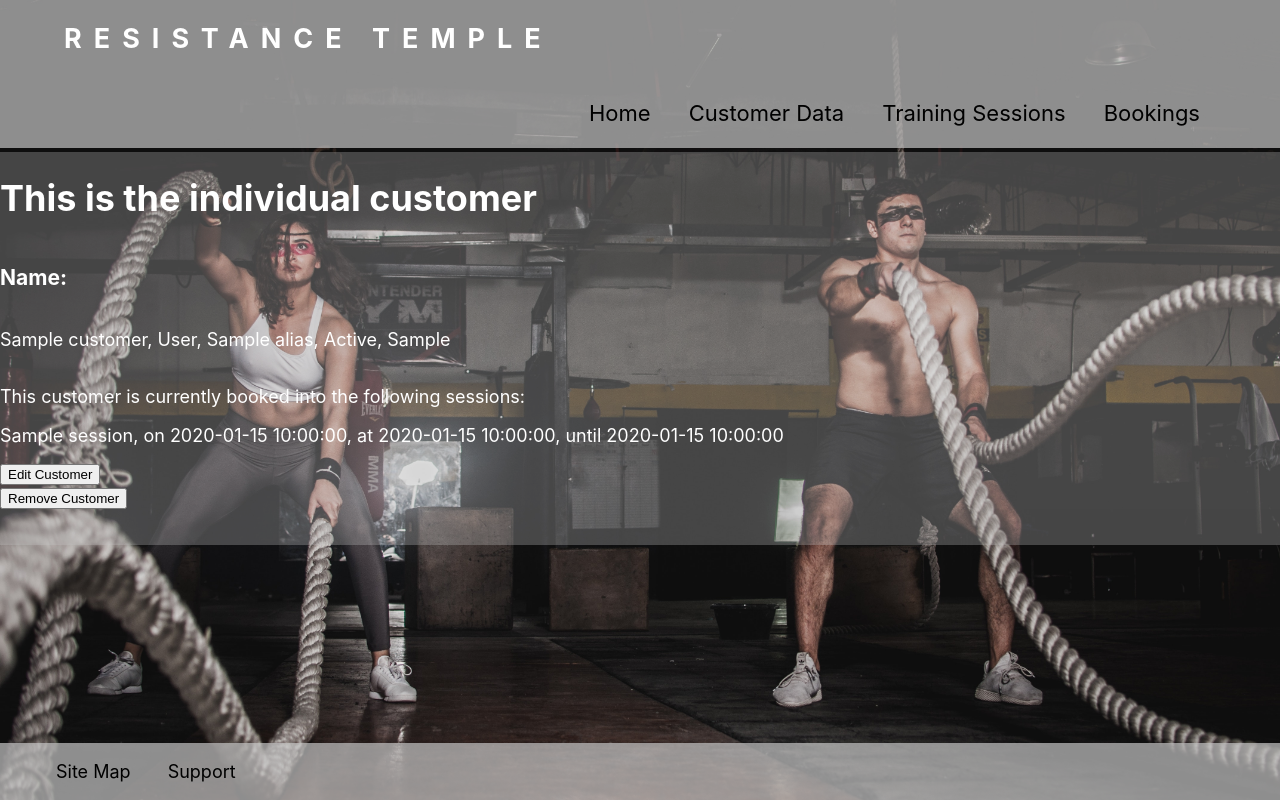
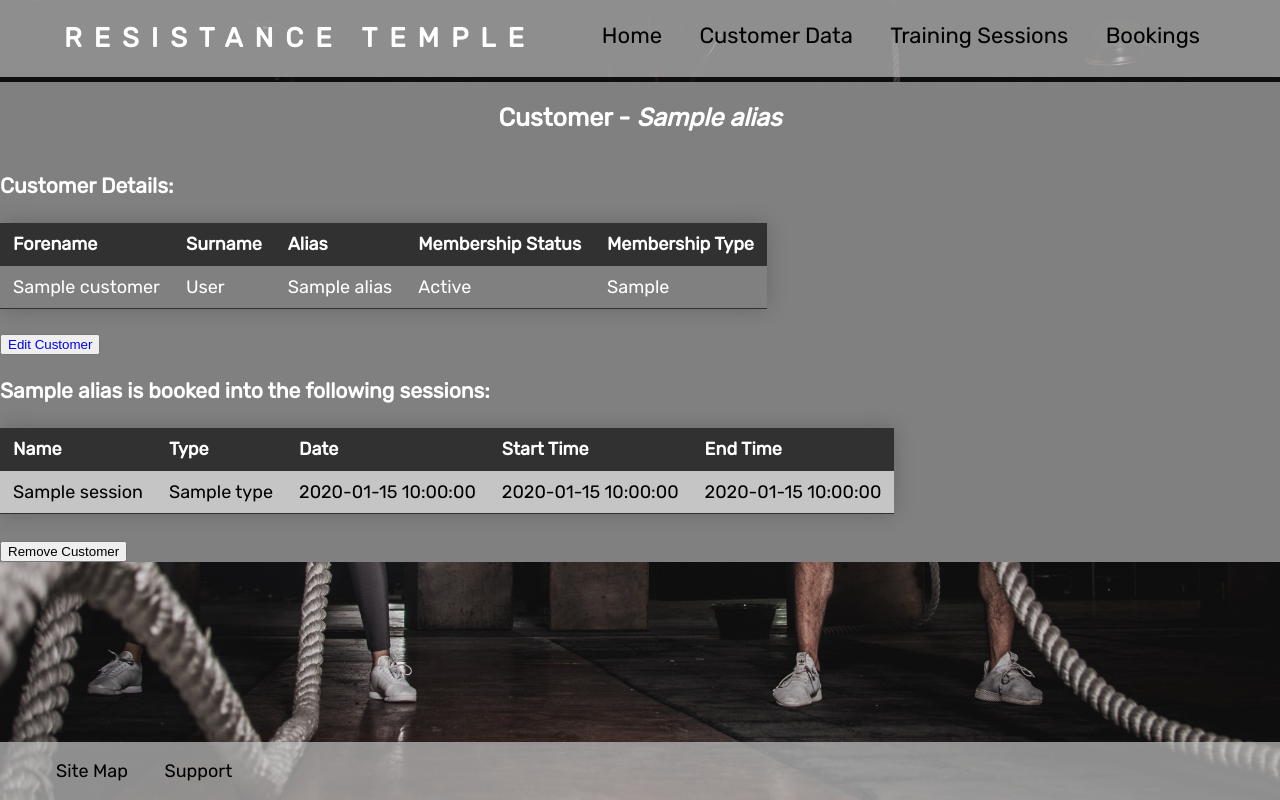
Before and after one commit to MozzBuilds/Resistance-Temple, a Flask app: page /customers/1 in a window 1280 px wide. Run offline with Flask 2, Linux system fonts and the light colour scheme; a database or web service that is not in the repository returns one stand-in record (values such as "Sample title"); some libraries are stand-ins or nearby versions.

Commit message:
Table CSS started, incomplete

```diff
--- a/static/css/style.css
+++ b/static/css/style.css
@@ -1,5 +1,5 @@
 body {
-    font-family: -apple-system, BlinkMacSystemFont, 'Segoe UI', Roboto, Oxygen, Ubuntu, Cantarell, 'Open Sans', 'Helvetica Neue', sans-serif;
+    font-family: 'Rubik', sans-serif;
     font-size: 18px;
     background: url(../images/Background\ -\ Home.jpg) no-repeat center center fixed;
     background-size: cover;
@@ -19,10 +19,49 @@ header, footer{
 
 
 .flex-container {
-    background-color:rgba(197, 197, 197, 0.3);
+    /* background-color:rgba(197, 197, 197, 0.3); */
+    background-color: grey;
     display:flex;
     flex-flow: column wrap;
 }
+
+table {
+    /* border: 1px solid black;
+    border-collapse: collapse;
+    padding: 5px;
+    text-align: left;
+    border-spacing: 5px; */
+    border-collapse: collapse;
+    margin: 25px 0;
+    min-width: 400px;
+    box-shadow: 0 0 20px rgba(0,0,0,0.2)
+
+}
+
+th {
+    background-color: rgb(49, 49, 49);
+    color: #ffffff;
+    text-align: left;
+}
+
+th, td {
+    padding: 10px 13px;
+}
+
+tr {
+    border-bottom: 1px solid rgb(49, 49, 49);
+}
+
+tr:nth-of-type(even) {
+    background-color:rgba(197, 197, 197);
+    color: black;
+}
+
+tr:hover{
+    background-color: white;
+    color: blue;
+}
+/* Just need to fix the anchor tags, which are black and turn white */
 
 h2{
     font-size: 25px;
@@ -34,6 +73,7 @@ nav {
     font-size: 22px;
     float:right;
     margin-right: 5%;
+    color: black;
 }
 
 ul {
@@ -46,9 +86,13 @@ li {
     padding: 1pc;
 }
 
+li > a {
+    color: black;
+}
+
 a {
     text-decoration: none;
-    color: black;
+    /* color: black; */
     display: table-cell;
         /* Prevents links separating onto two lines with smaller screen */
 }
--- a/templates/base.html
+++ b/templates/base.html
@@ -5,7 +5,8 @@
     <meta http-equiv="X-UA-Compatible" content="IE=edge">
     <meta name="viewport" content="width=device-width, initial-scale=1.0">
     <link rel="stylesheet" href="{{ url_for('static', filename='css/style.css') }}">
-    <title>Home</title>
+    <link href="https://fonts.googleapis.com/css2?family=Rubik&display=swap" rel="stylesheet">
+    <title>Resistance Portal </title>
 </head>
 <body>
     <header>
--- a/templates/customers/show.html
+++ b/templates/customers/show.html
@@ -1,35 +1,56 @@
 {% extends 'base.html' %}
 {% block content %}
-    <h1>This is the individual customer</h1>
+    <h2>Customer - <i>{{customer.alias}}</i></h2>
 
-    <h3>Name:</h3>
-    <p>
-        {{customer.forename}}, {{customer.surname}}, {{customer.alias}}, {{customer.membership_status}}, {{customer.membership_type}}
-        <div>
-            <p>This customer is currently booked into the following sessions:</p>
+<article>
+    <h3>Customer Details:</h3>
+    <table>
+        <thead>
+            <tr>
+                <th>Forename</th>
+                <th>Surname</th>
+                <th>Alias</th>
+                <th>Membership Status</th>
+                <th>Membership Type</th>
+            </tr>
+        </thead>
+        <tbody>
+            <tr>
+                <td>{{customer.forename}}</td>
+                <td>{{customer.surname}}</td>
+                <td>{{customer.alias}}</td>
+                <td>{{customer.membership_status}}</td>
+                <td>{{customer.membership_type}}</td>
+            </tr>
+        </tbody>
+    </table>
+    <button type="button"><a href="/customers/{{customer.id}}/edit">Edit Customer</a></button>
+</article>
 
-                {% for session in sessions_booked %}
-                    <p>
-                        {{session.name}}, on {{session.date}}, at {{session.start_time}}, until {{session.end_time}}
-                    </p>
-                {% endfor %}
-        </div>
+<aside>
+    <h3>{{customer.alias}} is booked into the following sessions:</h3>
+    <table>
+        <tr>
+            <th>Name</th>
+            <th>Type</th>
+            <th>Date</th>
+            <th>Start Time</th>
+            <th>End Time</th>
+        </tr>
+        {% for session in sessions_booked %}
+        <tr>
+            <td>{{session.name}}</td>
+            <td>{{session.type}}</td>
+            <td>{{session.date}}</td>
+            <td>{{session.start_time}}</td>
+            <td>{{session.end_time}}</td>
+        </tr>
+        {% endfor %}
+    </table>
+</aside>
 
-        <div>
-            <button type="button"><a href="/customers/{{customer.id}}/edit">Edit Customer</a></button>
-        </div>
-
-        <form class='delete_button' action='/customers/{{customer.id}}/delete' method='POST'>
-            <button type='submit'>Remove Customer</button>
-        </form>
-    </p>
+<form class='delete_button' action='/customers/{{customer.id}}/delete' method='POST'>
+    <button type='submit'>Remove Customer</button>
+</form>
 
 {% endblock  %}
-
-
-<p>
-    <button type='button'><a href="/customers/{{customer.id}}/edit">Edit Event</a></button>
-</p>
-
-<form class='delete_button' action='/customers/{{customer.id}}/delete' method='POST'>
-    <button type='submit'>Delete Session</button>
```
Also changed, not shown: templates/customers/index.html (+30 -12 lines).
